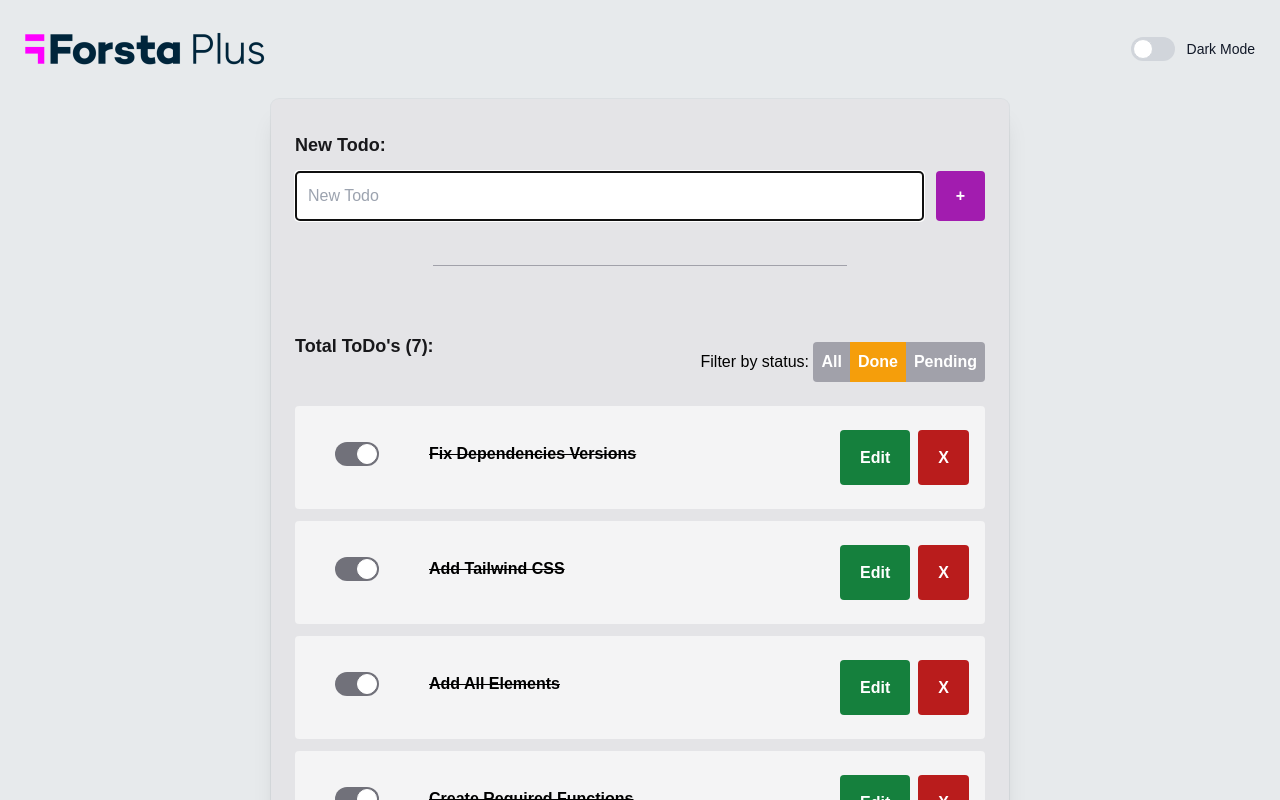
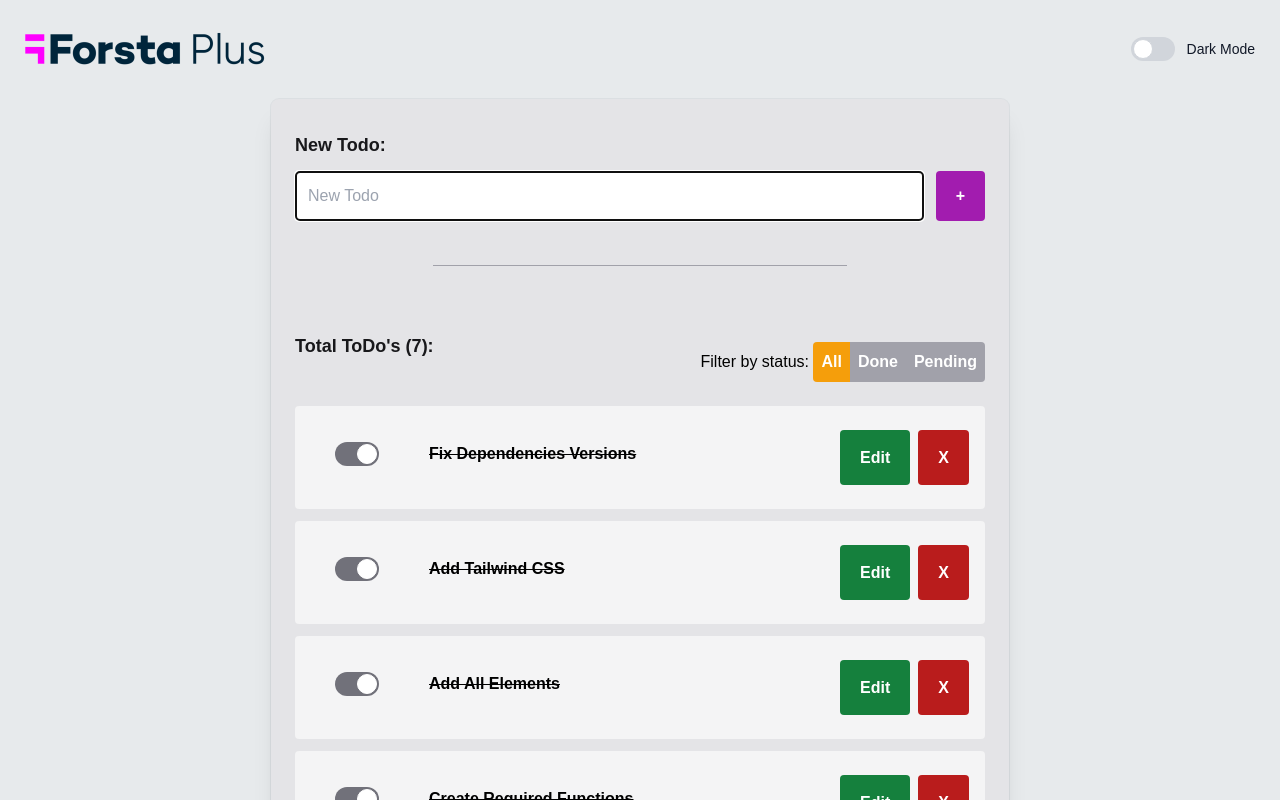
Before and after one commit to ForstaGlobal/frontend-candidate-challenge, a React (Create React App) app: page / in a window 1280 px wide. Shown: the top 800 px of the page. Built offline with nearby package versions, Linux system fonts and the light colour scheme.

Commit message:
tests added for new buttons

```diff
--- a/src/App.tsx
+++ b/src/App.tsx
@@ -9,7 +9,7 @@ export const App = () => {
   const [ editid, editingID ] = useState<Object>();
   const [ editDone, toggleDone ] = useState<boolean>();
   const [ firstrun = true, firstRuntoggle ] = useState<boolean>();
-  const [ filterTodos, ftodos ] = useState<number>(1);
+  const [ filterTodos, ftodos ] = useState<number>(0);
 
   const [todos, setData] = useState<{ text: string, done: boolean }[]>( [],);
   const [ filtered, setFilter ] = useState<any>();
```
Also changed, not shown: 1 other file (tests, documents, lock files or other folders).
